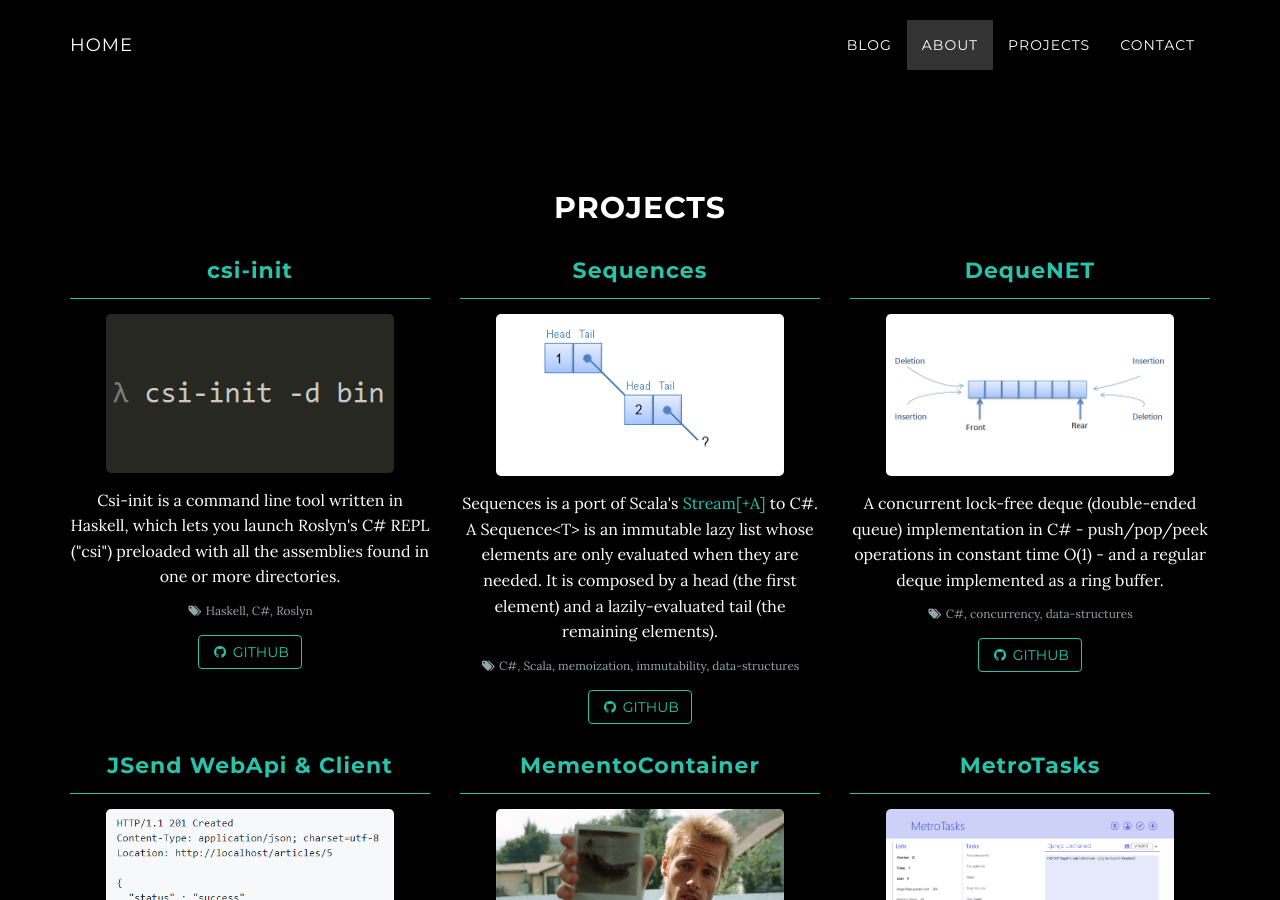
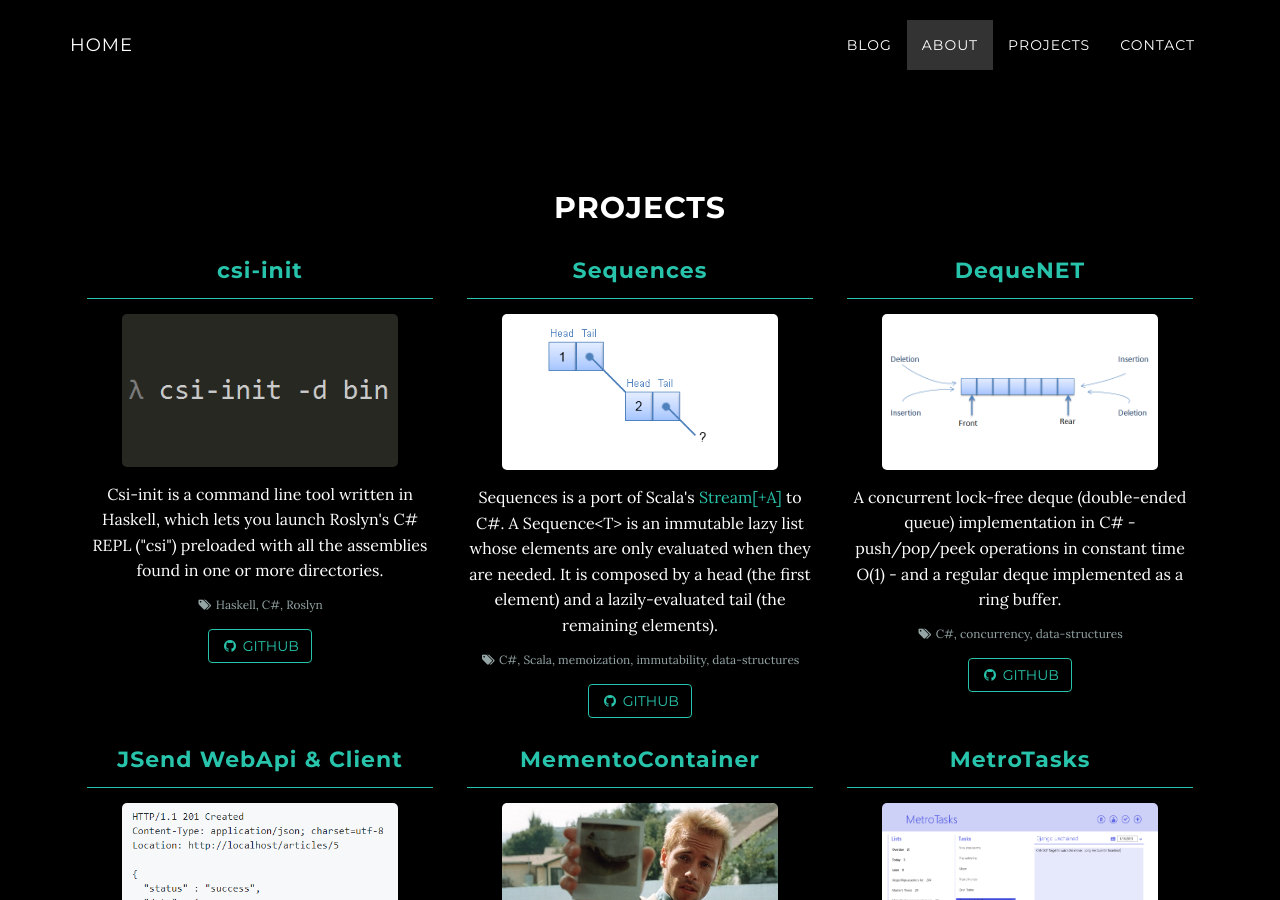
Before and after one commit to dcastro/dcastro.github.io, a Jekyll site: the page index.html, which Jekyll copies as it is, in a window 1280 px wide and 900 px high, scrolled down 1698 px. Built offline with Jekyll 4.4.1, drawn with Linux system fonts in a browser that asks for light colours; nearby versions of some CDN libraries.

Commit message:
Used flexbox for project layout, instead of bootstrap columns

```diff
--- a/css/grayscale.scss
+++ b/css/grayscale.scss
@@ -313,10 +313,23 @@
 }
 
 // projects grid
-#projects .row > div {
-    padding-right: $spacing;
-    padding-left: $spacing;
-    padding-bottom: $spacing;
+#projects {
+
+    #projects-content {
+        display: flex;
+        flex-wrap: wrap;
+        justify-content: space-around;
+
+        .project {
+            width: 33%;
+        }
+    }
+
+    .project {
+        padding-right: $spacing;
+        padding-left: $spacing;
+        padding-bottom: $spacing;
+    }
 
     h3 {
         border-bottom: 1px solid  $primary;
--- a/index.html
+++ b/index.html
@@ -131,8 +131,8 @@
 
     <section id="projects" class="container text-center">
         <h2>Projects</h2>
-        <div class="row">
-            <div class="col-lg-4">
+        <div id="projects-content">
+            <div class="project">
                 <h3>csi-init</h3>
                 <img src="img/csi.png" alt="csi-init" />
                 <p class="description">
@@ -151,7 +151,7 @@
                     </a>
                 </p>
             </div>
-            <div class="col-lg-4">
+            <div class="project">
                 <h3>Sequences</h3>
                 <img src="img/sequences.png" alt="Sequences" />
                 <p class="description">
@@ -169,7 +169,7 @@
                     </a>
                 </p>
             </div>
-            <div class="col-lg-4">
+            <div class="project">
                 <h3>DequeNET</h3>
                 <img src="img/deque.png" alt="DequeNET" />
                 <p class="description">
@@ -186,9 +186,7 @@
                     </a>
                 </p>
             </div>
-        </div>
-        <div class="row">
-            <div class="col-lg-4">
+            <div class="project">
                 <h3>JSend WebApi & Client</h3>
                 <img src="img/jsend.png" alt="JSend" />
                 <p class="description">
@@ -206,7 +204,7 @@
                     </a>
                 </p>
             </div>
-            <div class="col-lg-4">
+            <div class="project">
                 <h3>MementoContainer</h3>
                 <img src="img/memento.jpg" alt="Memento Container" />
                 <p class="description">
@@ -223,7 +221,7 @@
                     </a>
                 </p>
             </div>
-            <div class="col-lg-4">
+            <div class="project">
                 <h3>MetroTasks</h3>
                 <img src="img/metrotasks.png" alt="MetroTasks" />
                 <p class="description">
@@ -241,11 +239,7 @@
                     </a>
                 </p>
             </div>
-        </div>
-        <div class="row">
-            <div class="col-lg-4">
-            </div>
-            <div class="col-lg-4">
+            <div class="project">
                 <h3>Master's Thesis</h3>
                 <img src="img/thesis.png" alt="Master's Thesis" />
                 <p class="description">
```
